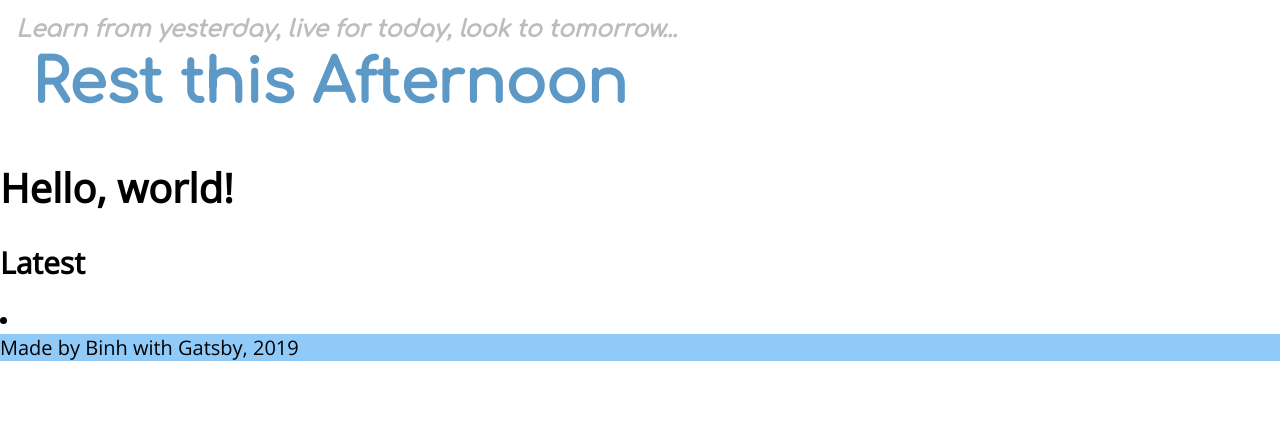
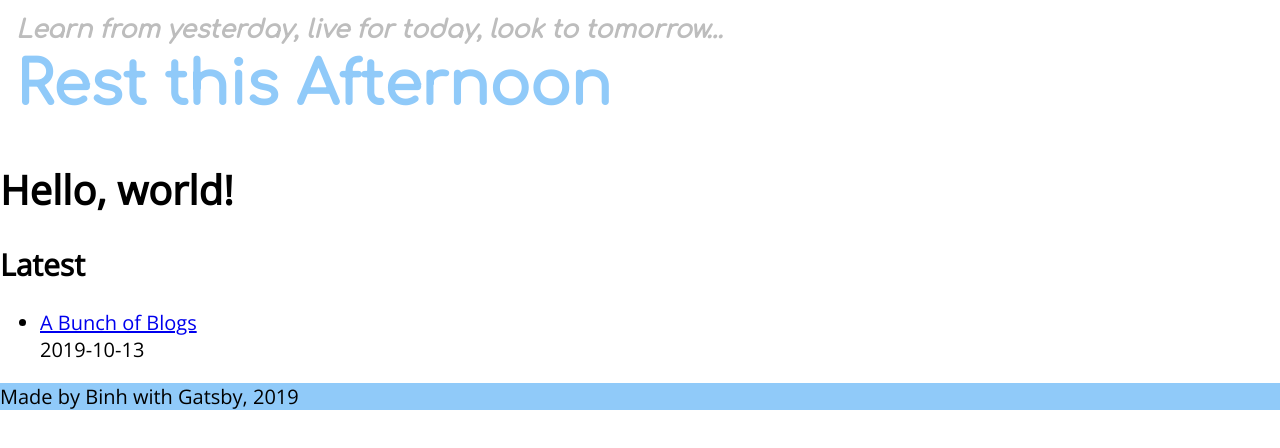
Before and after one commit to bnguyensn/restthisafternoon-DEPRECATED, a Gatsby site: page / in a window 1280 px wide. Built offline with nearby package versions, Linux system fonts and the light colour scheme; Gatsby itself is replaced by a stand-in of ours.

Commit message:
feat: update homepage and optimise imports

```diff
--- a/src/components/LatestPosts.js
+++ b/src/components/LatestPosts.js
@@ -1,5 +1,5 @@
 import React from 'react';
-import { graphql, useStaticQuery } from 'gatsby';
+import { graphql, Link, useStaticQuery } from 'gatsby';
 
 export default function LatestPosts() {
   const data = useStaticQuery(graphql`
@@ -12,6 +12,9 @@ export default function LatestPosts() {
               title
               date(formatString: "YYYY-MM-DD")
             }
+            fields {
+              slug
+            }
           }
         }
       }
@@ -19,21 +22,24 @@ export default function LatestPosts() {
   `);
 
   const latestPosts = data.allMdx.edges.map(({ node }) => {
-    const { frontmatter } = node;
+    const { frontmatter, fields } = node;
     const { title, date } = frontmatter;
+    const { slug } = fields;
 
     return (
-      <div key={title}>
-        <h1>{title}</h1>
-        <h3>{date}</h3>
-      </div>
+      <li key={title}>
+        <div>
+          <Link to={slug}>{title}</Link>
+        </div>
+        <div>{date}</div>
+      </li>
     );
   });
 
   return (
     <div>
       <h2>Latest</h2>
-      <li></li>
+      <ul>{latestPosts}</ul>
     </div>
   );
 }
--- a/src/components/layout/Header.js
+++ b/src/components/layout/Header.js
@@ -1,6 +1,6 @@
 import React from 'react';
+import { Link } from 'gatsby';
 import { createUseStyles, useTheme } from 'react-jss';
-import clsx from 'clsx';
 import Nav from './Nav';
 import useSiteMetadata from '../../hooks/graphql/useSiteMetadata';
 
@@ -8,24 +8,35 @@ const useStyles = createUseStyles(theme => ({
   header: {
     padding: `${theme.spacing(2)}px`,
     fontFamily: theme.typography.fontFamily.header,
+    '& a': {
+      color: 'inherit',
+      textDecoration: 'none',
+    },
+    '& a:visited': {
+      color: 'inherit',
+    },
+    '& a:hover': {
+      color: theme.palette.primary.light1,
+    },
   },
   title: {
-    margin: 0,
-    color: theme.palette.primary.dark,
+    margin: `${theme.spacing(1)}px 0 0 0`,
+    color: theme.palette.primary.main,
     fontSize: '2.5rem',
   },
   subTitle: {
-    display: 'none',
     margin: 0,
     color: theme.palette.grey.main,
+    fontSize: '1rem',
     fontStyle: 'italic',
   },
   [`@media (min-width: ${theme.breakpoints.s}px)`]: {
     title: {
-      margin: `${theme.spacing(1)}px 0 0 ${theme.spacing(2)}px`,
       fontSize: '3rem',
     },
-    subTitle: { display: 'block' },
+    subTitle: {
+      fontSize: '1.25rem',
+    },
   },
 }));
 
@@ -39,7 +50,9 @@ export default function Header() {
   return (
     <header className={classes.header}>
       <h3 className={classes.subTitle}>{subtitle}</h3>
-      <h1 className={classes.title}>{title}</h1>
+      <h1 className={classes.title}>
+        <Link to="/">{title}</Link>
+      </h1>
       <Nav />
     </header>
   );
--- a/src/styles/theme.js
+++ b/src/styles/theme.js
@@ -3,9 +3,11 @@ const baseSpacing = 8; // In px
 export default {
   palette: {
     primary: {
-      light: '#c3fdff',
+      light1: '#bbdefb', // Blue 100
+      light2: '#c3fdff',
       main: '#90caf9', // Blue 200
-      dark: '#5d99c6',
+      dark1: '#64b5f6', // Blue 300
+      dark2: '#5d99c6',
     },
     grey: {
       light: '#eeeeee', // Grey 200
```
